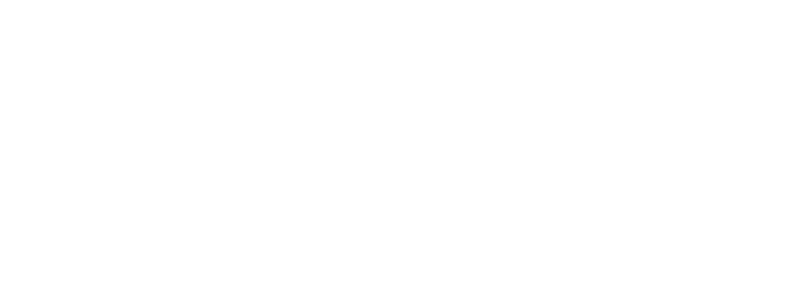
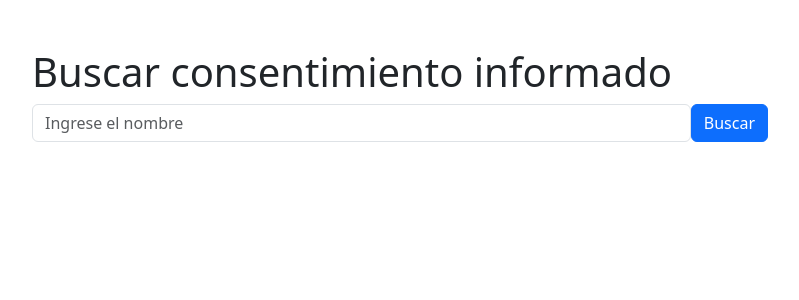
Before and after one commit to Risuban/Memoria, a React (Create React App) app in the folder video-capture2/: page /search-consent in a window 1280 px wide. Before the commit this address had no page. Shown: the top 300 px of the page, without its empty margins (240-1039 px from the left). Built offline with nearby package versions, Linux system fonts and the light colour scheme.

Commit message:
updates updates updates

```diff
--- a/video-capture2/package.json
+++ b/video-capture2/package.json
@@ -7,11 +7,12 @@
     "@testing-library/react": "^13.4.0",
     "@testing-library/user-event": "^13.5.0",
     "axios": "^1.5.1",
-    "bootstrap": "^5.3.2",
+    "bootstrap": "^5.3.3",
     "csv-parser": "^3.0.0",
     "csv-writer": "^1.6.0",
     "dotenv": "^16.3.1",
     "react": "^18.2.0",
+    "react-bootstrap": "^2.10.2",
     "react-dom": "^18.2.0",
     "react-router-dom": "^6.17.0",
     "react-scripts": "5.0.1",
--- a/video-capture2/src/App.js
+++ b/video-capture2/src/App.js
@@ -7,6 +7,7 @@ import UserContext from './components/UserContext';
 import { useState } from 'react';
 import RecordingMenu from './components/menu';
 import ThankYou from './components/ThankYou';
+import SearchView from './components/SearchView';
 
 function App() {
     const [formData, setFormData] = useState({
@@ -37,11 +38,11 @@ function App() {
                         <Route path="/capture/lip-corner-movements" element={<CameraCapture viewName="LipCornerMovements" />} />
                         <Route path="/capture/blinking" element={<CameraCapture viewName="Blinking" />} />
                         <Route path="/capture/head-position" element={<CameraCapture viewName="HeadPosition" />} />
+                        <Route path="/search-consent" element={<SearchView />} />
                         {/* ejemplo de como agregar una nueva vista */}
                         {/* <Route path="/capture/look-aroubd" element={<CameraCapture viewName="LookAround" />} /> */}
                         {/* Agrega más rutas según sea necesario */}
                         <Route path="/final" element={<ThankYou />} />
-
                     </Routes>
                 </div>
             </Router>
--- /dev/null
+++ b/video-capture2/src/components/SearchView.js
@@ -0,0 +1,50 @@
+import axios from 'axios';
+import React, { useState } from 'react';
+import { Card, Form, Button, Container, Row, Col } from 'react-bootstrap';
+
+export default function SearchView() {
+    const [name, setName] = useState('');
+    const [results, setResults] = useState([]);
+
+    const handleSearch = async () => {
+        try {
+            // Asegúrate de tener REACT_APP_API_URL correctamente configurada en tus variables de entorno
+            const response = await axios.get(`${process.env.REACT_APP_API_URL}/search/${name}`);
+            setResults(response.data);  // axios automáticamente maneja la respuesta como JSON
+        } catch (error) {
+            console.error('Error fetching data:', error);
+            alert(`Error fetching data: ${error.message}`);
+            // Podrías decidir manejar diferentes tipos de errores de forma diferente aquí
+        }
+    };
+
+    return (
+        <Container className="mt-5">
+            <Row className="justify-content-md-center">
+                <Col md={8}>
+                    <h1>Buscar consentimiento informado</h1>
+                    <Form className="d-flex mb-4">
+                        <Form.Control
+                            type="text"
+                            placeholder="Ingrese el nombre"
+                            value={name}
+                            onChange={(e) => setName(e.target.value)}
+                        />
+                        <Button variant="primary" onClick={handleSearch}>Buscar</Button>
+                    </Form>
+                    {results.map((result, index) => (
+                        <Card key={index} className="mb-3">
+                            <Card.Body>
+                                <Card.Title>{result.firstName} {result.lastName}</Card.Title>
+                                <Card.Text>
+                                    <strong>Fecha y Hora: </strong>{result.timestamp}<br />
+                                    <strong>Hash del Directorio: </strong>{result.directoryHash}
+                                </Card.Text>
+                            </Card.Body>
+                        </Card>
+                    ))}
+                </Col>
+            </Row>
+        </Container>
+    );
+}
--- a/video-capture2/src/index.js
+++ b/video-capture2/src/index.js
@@ -3,6 +3,8 @@ import ReactDOM from 'react-dom/client';
 import './index.css';
 import App from './App';
 import reportWebVitals from './reportWebVitals';
+import 'bootstrap/dist/css/bootstrap.min.css';
+
 
 const root = ReactDOM.createRoot(document.getElementById('root'));
 root.render(
```
Also changed, not shown: 2 other files (tests, documents, lock files or other folders).
